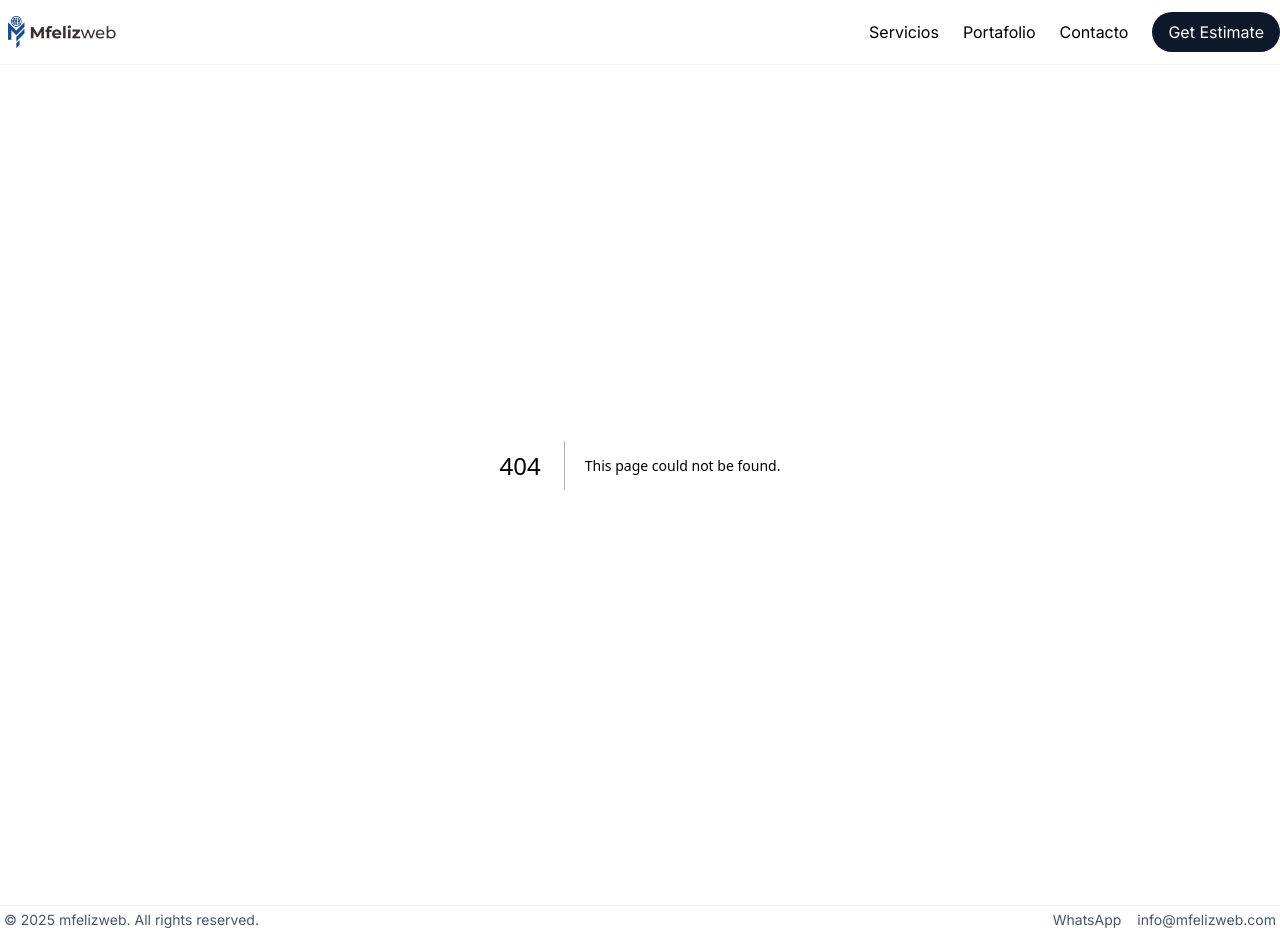
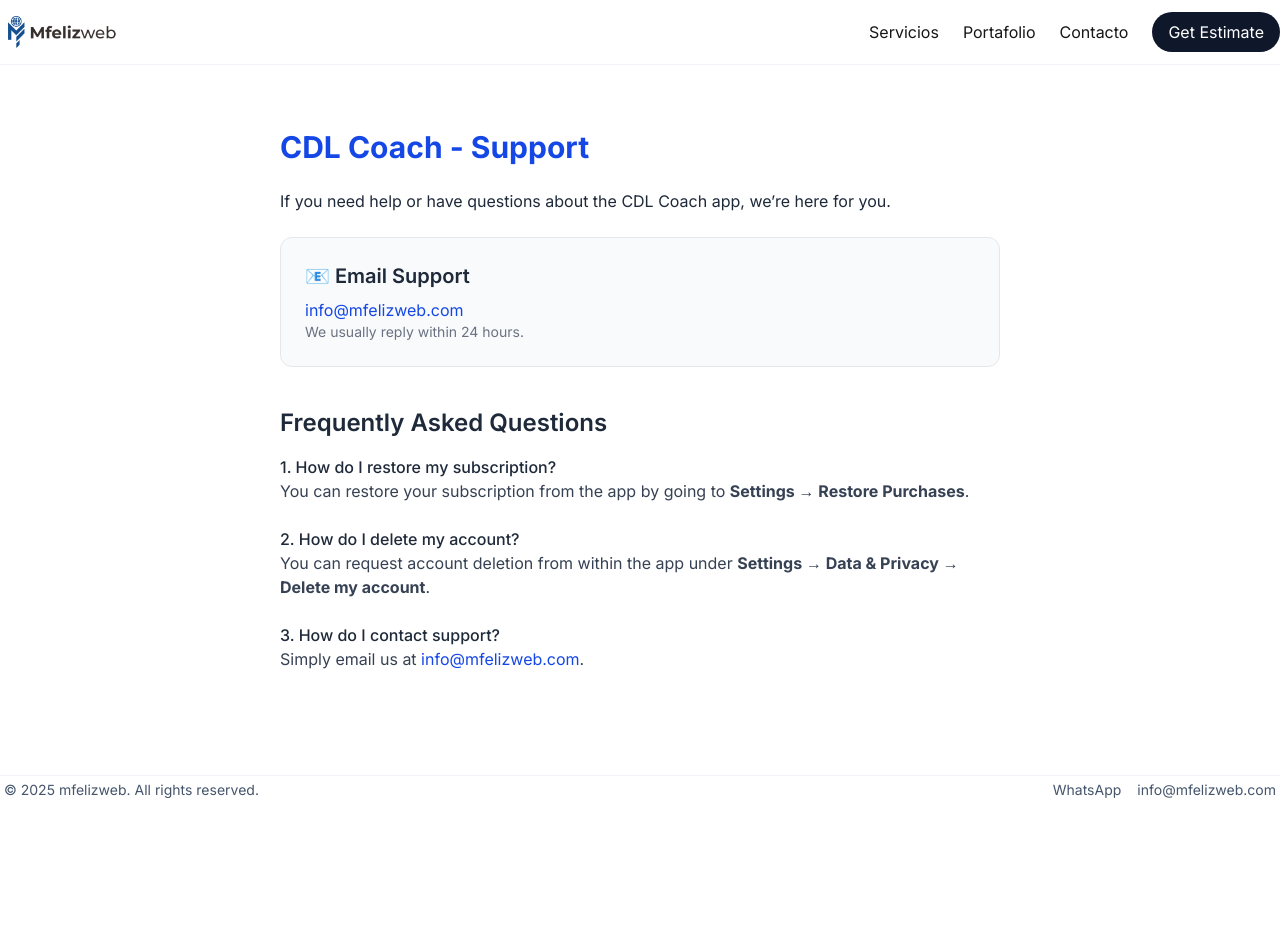
Before and after one commit to mfelizweb/mfelizweb, a Next.js app: page /support in a window 1280 px wide. Before the commit this address had no page. After the commit the page ends 804 px from the top, so only its background shows below. Built offline with nearby package versions, Linux system fonts and the light colour scheme.

Commit message:
Add support page

```diff
--- /dev/null
+++ b/src/app/support/page.tsx
@@ -0,0 +1,58 @@
+// app/support/page.tsx
+export default function SupportPage() {
+  return (
+    <main className="max-w-3xl mx-auto px-6 py-16 text-gray-800">
+      <h1 className="text-3xl font-bold text-blue-700 mb-6">CDL Coach - Support</h1>
+      <p className="mb-6">
+        If you need help or have questions about the CDL Coach app, we’re here for you.
+      </p>
+
+      <div className="bg-gray-50 border border-gray-200 rounded-xl p-6 mb-10">
+        <h2 className="text-xl font-semibold mb-2">📧 Email Support</h2>
+        <p>
+          <a
+            href="mailto:support@mfelizweb.com"
+            className="text-blue-700 hover:underline"
+          >
+            info@mfelizweb.com
+          </a>
+        </p>
+        <p className="text-sm text-gray-500">We usually reply within 24 hours.</p>
+      </div>
+
+      <h2 className="text-2xl font-semibold mb-4">Frequently Asked Questions</h2>
+
+      <div className="space-y-6">
+        <div>
+          <p className="font-medium">1. How do I restore my subscription?</p>
+          <p className="text-gray-700">
+            You can restore your subscription from the app by going to{" "}
+            <strong>Settings → Restore Purchases</strong>.
+          </p>
+        </div>
+
+        <div>
+          <p className="font-medium">2. How do I delete my account?</p>
+          <p className="text-gray-700">
+            You can request account deletion from within the app under{" "}
+            <strong>Settings → Data & Privacy → Delete my account</strong>.
+          </p>
+        </div>
+
+        <div>
+          <p className="font-medium">3. How do I contact support?</p>
+          <p className="text-gray-700">
+            Simply email us at{" "}
+            <a
+              href="mailto:info@mfelizweb.com"
+              className="text-blue-700 hover:underline"
+            >
+              info@mfelizweb.com
+            </a>
+            .
+          </p>
+        </div>
+      </div>
+    </main>
+  );
+}
```
